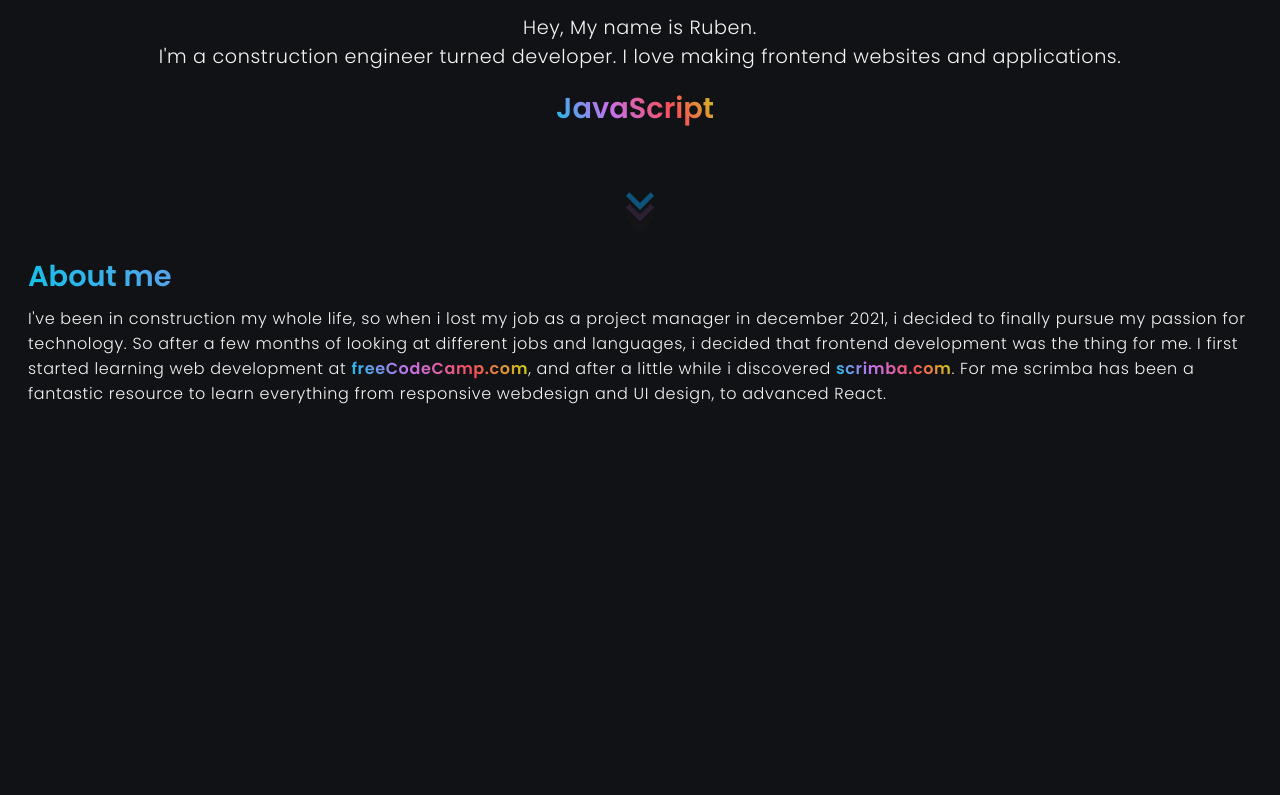
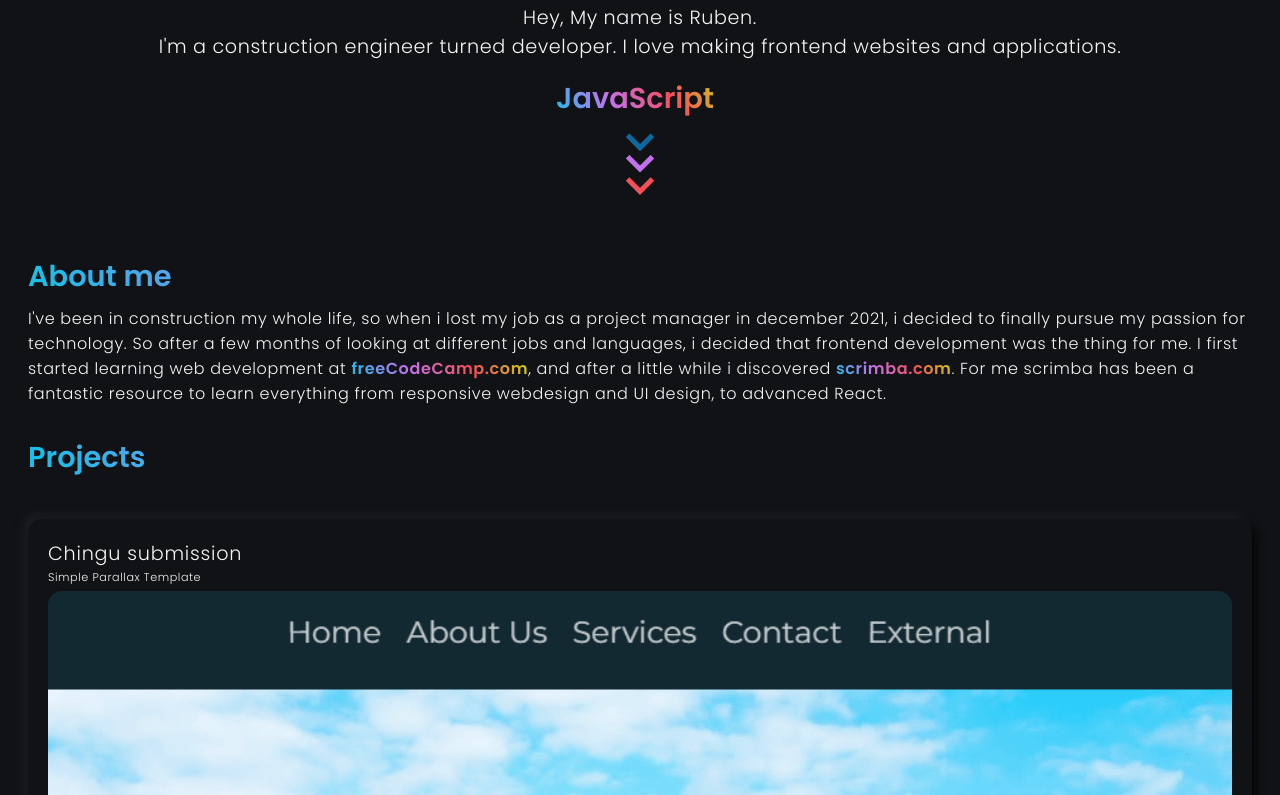
Before and after one commit to ellrub/portfolio, a React (Vite) app in the folder portfolio/: page / in a window 1280 px wide. Shown: the part 393-1188 px from the top of the page. Before the commit the page ends 815 px from the top, so only its background shows below. Built offline with nearby package versions, Linux system fonts and the light colour scheme.

Commit message:
Cards
Added links to fcc and scrim
Added project cards with data.props

```diff
--- a/portfolio/index.html
+++ b/portfolio/index.html
@@ -2,7 +2,7 @@
 <html lang="en">
   <head>
     <meta charset="UTF-8" />
-    <link rel="icon" type="image/svg+xml" href="/vite.svg" />
+    <link rel="icon" type="image/svg+xml" href="/r-solid.svg" />
     <link rel="preconnect" href="https://fonts.googleapis.com">
     <link rel="preconnect" href="https://fonts.gstatic.com" crossorigin>
     <link href="https://fonts.googleapis.com/css2?family=Poppins:wght@300;600&display=swap" rel="stylesheet">
--- a/portfolio/src/App.jsx
+++ b/portfolio/src/App.jsx
@@ -3,6 +3,7 @@ import './App.css'
 import About from './components/About'
 import Header from './components/Header'
 import Navbar from './components/Navbar'
+import Projects from './components/Projects'
 
 export default function App() {
   return (
@@ -10,6 +11,7 @@ export default function App() {
       <Navbar />
       <Header />
       <About />
+      <Projects />
     </div>
   )
 }
--- a/portfolio/src/components/About.css
+++ b/portfolio/src/components/About.css
@@ -1,5 +1,5 @@
 .about-me {
-    margin-top: 55px;
+    margin-top: 65px;
     margin-left: 20px;
     margin-right: 20px;
 }
--- a/portfolio/src/components/About.jsx
+++ b/portfolio/src/components/About.jsx
@@ -8,9 +8,10 @@ export default function About() {
             <p className="about-p">I've been in construction my whole life, so when i lost my job as a project manager in december 2021,
                 i decided to finally pursue my passion for technology. So after a few months of looking at different jobs and
                 languages, i decided that frontend development was the thing for me. I first started learning web development
-                at <span className="resource">freeCodeCamp.com</span>, and after a little while i
-                discovered <span className="resource">scrimba.com</span>. For me scrimba has
-                been a fantastic resource to learn everything from responsive webdesign and UI design, to advanced React.
+                at <span className="resource"><a href="https://www.freecodecamp.org/" target="_blank">freeCodeCamp.com</a></span>,
+                and after a little while i discovered <span className="resource"><a href="https://scrimba.com/" target="_blank">scrimba.com</a></span>.
+                For me scrimba has been a fantastic resource to learn everything from responsive webdesign and UI design,
+                to advanced React.
             </p>
         </section>
     )
--- /dev/null
+++ b/portfolio/src/components/Card.css
@@ -0,0 +1,71 @@
+.card {
+    margin-top: 40px;
+    text-align: center;
+    padding: 20px;
+    border-radius: 14px;
+    background: #111215;
+    box-shadow: 5px 5px 9px #070708,
+                -5px -5px 9px #1b1d22;
+    display: flex;
+    flex-direction: column;
+}
+
+.card-img {
+    width: 100%;
+    border-radius: 14px;
+}
+
+.card-h3 {
+    color: whitesmoke;
+    margin: 0 0 1px 0;
+    align-self: flex-start;
+    font-size: 1.2em;
+    letter-spacing: 0.04em;
+    font-weight: 300;
+}
+
+.card-h4 {
+    color: whitesmoke;
+    margin: 0 0 5px 0;
+    align-self: flex-start;
+    font-size: 0.7em;
+    letter-spacing: 0.05em;
+    font-weight: 300;
+}
+
+.card-p {
+    color: whitesmoke;
+    font-size: 0.9em;
+    margin-bottom: 0;
+}
+
+.link-container {
+    display: flex;
+    flex-direction: row;
+    justify-content: space-around;
+}
+
+.card-link a {
+    text-decoration: none;
+    font-size: 0.5;
+    color: whitesmoke;
+}
+
+.fa-square-github {
+    font-size: 1.5em;
+    margin-right: 8px;
+}
+
+.fa-link {
+    font-size: 1.0em;
+    margin-right: 8px;
+}
+
+.card-link {
+    margin-bottom: 0;
+    font-size: 0.8em;
+    background: -webkit-linear-gradient(30deg, #12c2e9, #c471ed, #f64f59, rgb(199, 219, 14));
+    -webkit-background-clip: text;
+    -webkit-text-fill-color: transparent;
+    font-weight: 600;
+}
--- /dev/null
+++ b/portfolio/src/components/Card.jsx
@@ -0,0 +1,21 @@
+import React from "react"
+import "./Card.css"
+
+export default function Card(props) {
+    return (
+        <section className="card">
+            <h3 className="card-h3">{props.item.title}</h3>
+            <h4 className="card-h4">{props.item.subtitle}</h4>
+            <img className="card-img" src={`./${props.item.cardImg}`}/>
+            <p className="card-p">{props.item.description}</p>
+            <div className="link-container">
+                <p className="card-link">
+                    <a href={props.item.livelink} target="_blank">
+                    <i class="fa-solid fa-link"></i>View Project</a></p>
+                <p className="card-link">
+                    <a href={props.item.github} target="_blank">
+                    <i class="fa-brands fa-square-github"></i>View Code</a></p>
+            </div>
+        </section>
+    )
+}
--- a/portfolio/src/components/Header.css
+++ b/portfolio/src/components/Header.css
@@ -1,5 +1,5 @@
 header {
-    margin-top: 70px;
+    margin-top: 60px;
     display: flex;
     flex-direction: column;
     justify-content: center;
--- /dev/null
+++ b/portfolio/src/components/Projects.css
@@ -0,0 +1,13 @@
+.projects {
+    margin: 30px 20px 0 20px;
+}
+
+.projects-h2 {
+    background: -webkit-linear-gradient(30deg, #12c2e9, #c471ed, #f64f59, rgb(199, 219, 14));
+    -webkit-background-clip: text;
+    -webkit-text-fill-color: transparent;
+    font-size: 1.8em;
+    font-weight: 600;
+    letter-spacing: 0.05;
+    margin-bottom: 0;
+}
--- /dev/null
+++ b/portfolio/src/components/Projects.jsx
@@ -0,0 +1,19 @@
+import React from "react"
+import Card from "./Card"
+import "./Projects.css"
+import data from "./data"
+
+export default function Projects() {
+    const dataElement = data.map (item => {
+        return <Card
+                    key={item.id}
+                    item={item}
+        />
+    })
+    return (
+        <section className="projects">
+            <h2 className="projects-h2">Projects</h2>
+                {dataElement}
+        </section>
+    )
+}
--- /dev/null
+++ b/portfolio/src/components/data.js
@@ -0,0 +1,21 @@
+export default [
+    {
+        id: 1,
+        title: "Chingu submission",
+        subtitle: "Simple Parallax Template",
+        description: "This was a project i made to be able to participate in Chingus Voyage 41. Chingu is a platform were you get the chance to make projects together with other people, and get experience working as a team.",
+        cardImg: "chingu-clone.png",
+        github: "https://github.com/ellrub/ChinguTemplateClone",
+        livelink: "https://chingu-template-clone.vercel.app/"
+    },
+
+    {
+        id: 1,
+        title: "Chingu submission",
+        subtitle: "Simple Parallax Template",
+        description: "This was a project i made to be able to participate in Chingus Voyage 41. Chingu is a platform were you get the chance to make projects together with other people, and get experience working as a team.",
+        cardImg: "chingu-clone.png",
+        github: "https://github.com/ellrub/ChinguTemplateClone",
+        livelink: "https://chingu-template-clone.vercel.app/"
+    },
+]
```
Also changed, not shown: portfolio/public/chingu-clone.png (added), portfolio/public/r-solid.svg (added).
